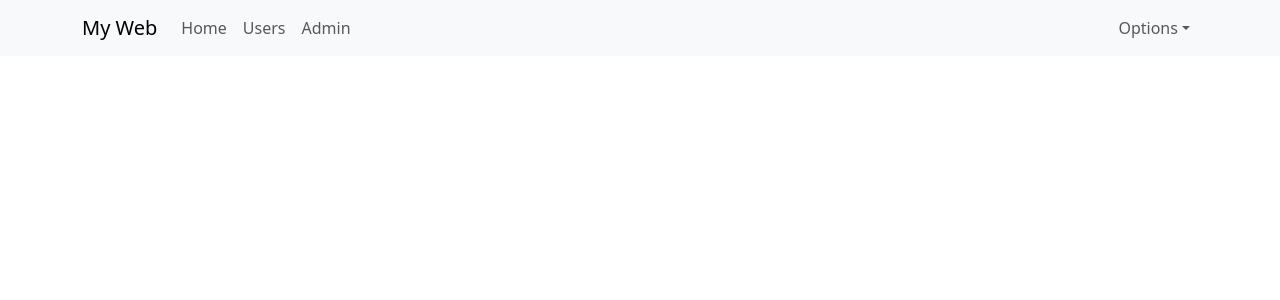
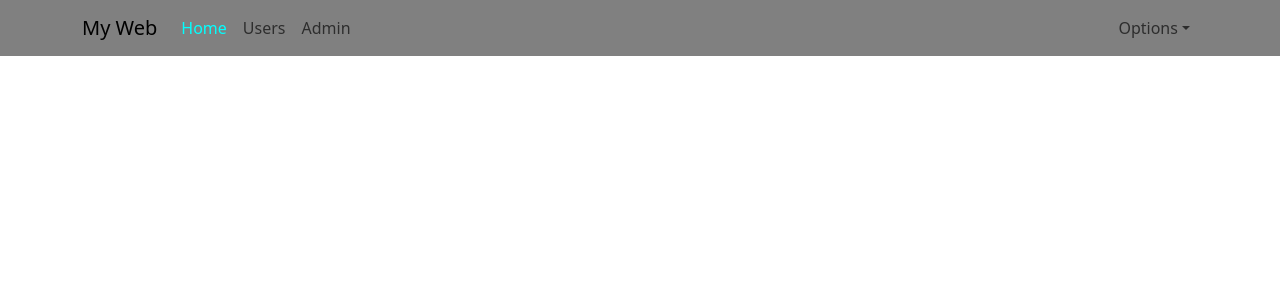
Before and after one commit to lqviet27/student-management-fe, a React (Create React App) app: page / in a window 1280 px wide. Shown: the top 300 px of the page. Built offline with nearby package versions, Linux system fonts and the light colour scheme.

Commit message:
active link

```diff
--- a/src/App.scss
+++ b/src/App.scss
@@ -5,3 +5,18 @@ body{
   -webkit-font-smoothing: antialiased;
   -moz-osx-font-smoothing: grayscale;
 }
+
+.app-container {
+  .header-container {
+    .navbar-nav {
+      .nav-link {
+        &.active {
+          color: cyan;
+        }
+      }
+    }
+    .bg-body-tertiary{
+      background-color: gray !important;
+    }
+  }
+}
--- a/src/components/Header/Header.js
+++ b/src/components/Header/Header.js
@@ -2,7 +2,7 @@ import Container from 'react-bootstrap/Container';
 import Nav from 'react-bootstrap/Nav';
 import Navbar from 'react-bootstrap/Navbar';
 import NavDropdown from 'react-bootstrap/NavDropdown';
-import { Link } from 'react-router-dom';
+import { Link, NavLink } from 'react-router-dom';
 
 
 const Header =  () => {
@@ -13,9 +13,9 @@ const Header =  () => {
         <Navbar.Toggle aria-controls="basic-navbar-nav" />
         <Navbar.Collapse id="basic-navbar-nav">
           <Nav className="me-auto">
-            <Link to="/" className='nav-link'>Home</Link>
-            <Link to="/users" className='nav-link'>Users</Link>
-            <Link to="/admins" className='nav-link'>Admin</Link>
+            <NavLink to="/" className='nav-link'>Home</NavLink>
+            <NavLink to="/users" className='nav-link'>Users</NavLink>
+            <NavLink to="/admins" className='nav-link'>Admin</NavLink>
           </Nav>
           <Nav>
             <NavDropdown title="Options" id="basic-nav-dropdown">
```
